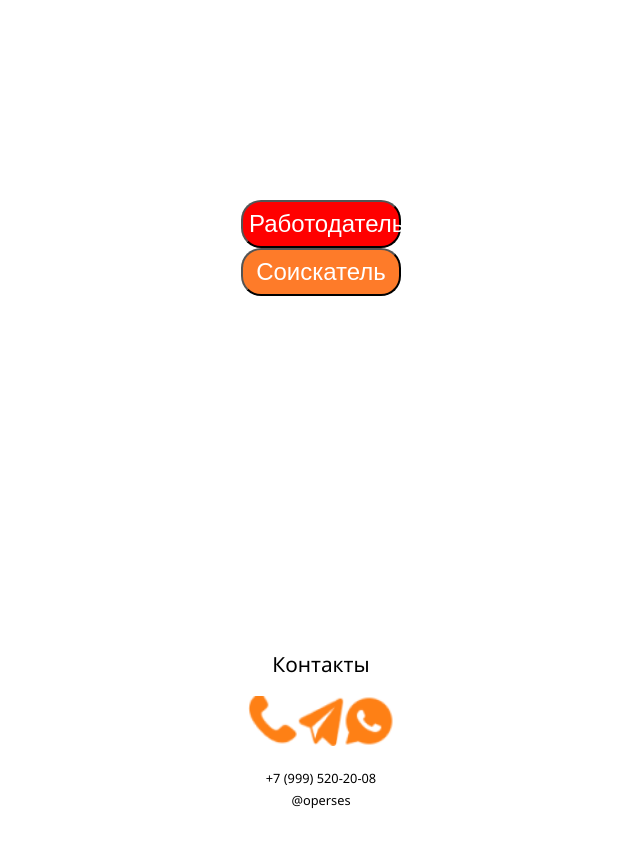
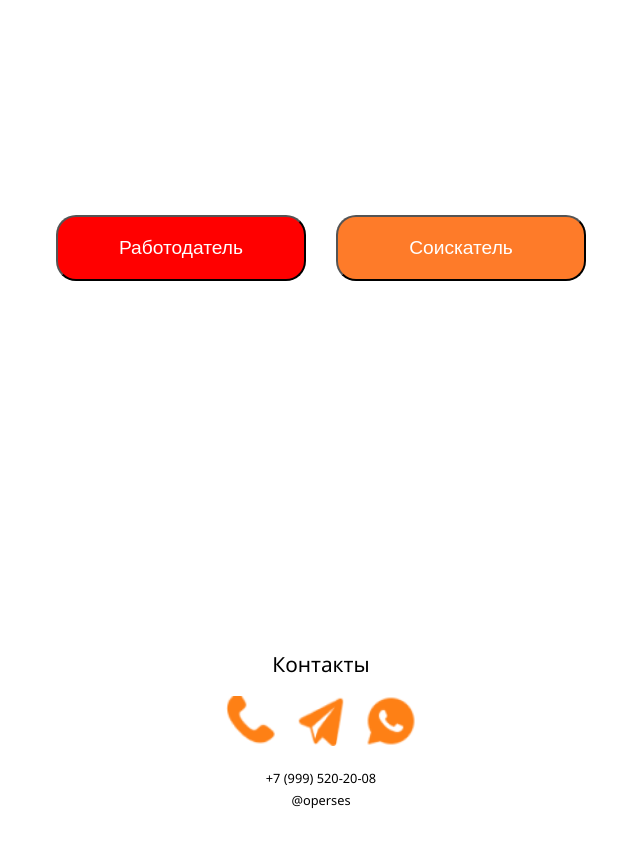
Before and after one commit to DanyaVacBanned/sauce-project, a Django app: page /registration/ in a window 1280 px wide. Shown: the part 190-1040 px from the top of the page, without its empty margins (319-959 px from the left). Run offline with Django 4.2, Linux system fonts and the light colour scheme; parts of the project's set-up code (start-up, migrations or seed data) failed here and were passed over; some libraries are stand-ins or nearby versions.

Commit message:
minor fix

```diff
--- a/sauce/main_app/static/main_app/css/login-page.css
+++ b/sauce/main_app/static/main_app/css/login-page.css
@@ -90,7 +90,7 @@
 
 .enter-btn:hover {
 
-    background: #272727;
+    background: rgb(240, 240, 240);
 }
 
 .dark-theme-icon-block {
--- a/sauce/main_app/static/main_app/css/registration-page.css
+++ b/sauce/main_app/static/main_app/css/registration-page.css
@@ -1,8 +1,6 @@
 
 
 .account-type-container {
-
-
     display: flex;
     justify-content: center;
     align-items: center;
@@ -10,12 +8,18 @@
     width: 100%;
 }
 
+.account-type {
+    display: flex;
+    flex-wrap: wrap;
+    justify-content: center;
+    align-items: center;
+    gap: 30px;
+}
 
 .account-type-btn{
-
-    height: 3rem;
-    width: 10rem;
-    font-size: 1.5rem;
+    width: 250px;
+    padding: 20px;
+    font-size: 1.2rem;
     border-radius: 20px;
     background-color: #FE7B29;
     color: white;
--- a/sauce/main_app/static/main_app/css/style.css
+++ b/sauce/main_app/static/main_app/css/style.css
@@ -324,7 +324,10 @@ margin: 0;
 
 
 .contacts-block-icons {
-    display: inline-flex;
+    display: flex;
+    justify-content: center;
+    align-items: center;
+    gap: 20px;
     margin-bottom: 15px;
 }
 
@@ -335,7 +338,8 @@ margin: 0;
 
 
 .contacts-block-icon-item {
-    width: 6vh;
+    width: 100%;
+    height: 100%;
     display: inline-flex;
     justify-content: center;
 
--- a/sauce/main_app/templates/main_app/auth/login.html
+++ b/sauce/main_app/templates/main_app/auth/login.html
@@ -37,9 +37,7 @@
                     </div>
                 </fieldset>
                 <div class="login-form-buttons">
-                    <button class="enter-btn">
-                        Войти
-                    </button>
+                    <input type="submit" class="enter-btn" value="Войти"/>
 
 
                         <a href="{% url 'registration' %}" class="enter-btn long-btn">
```
